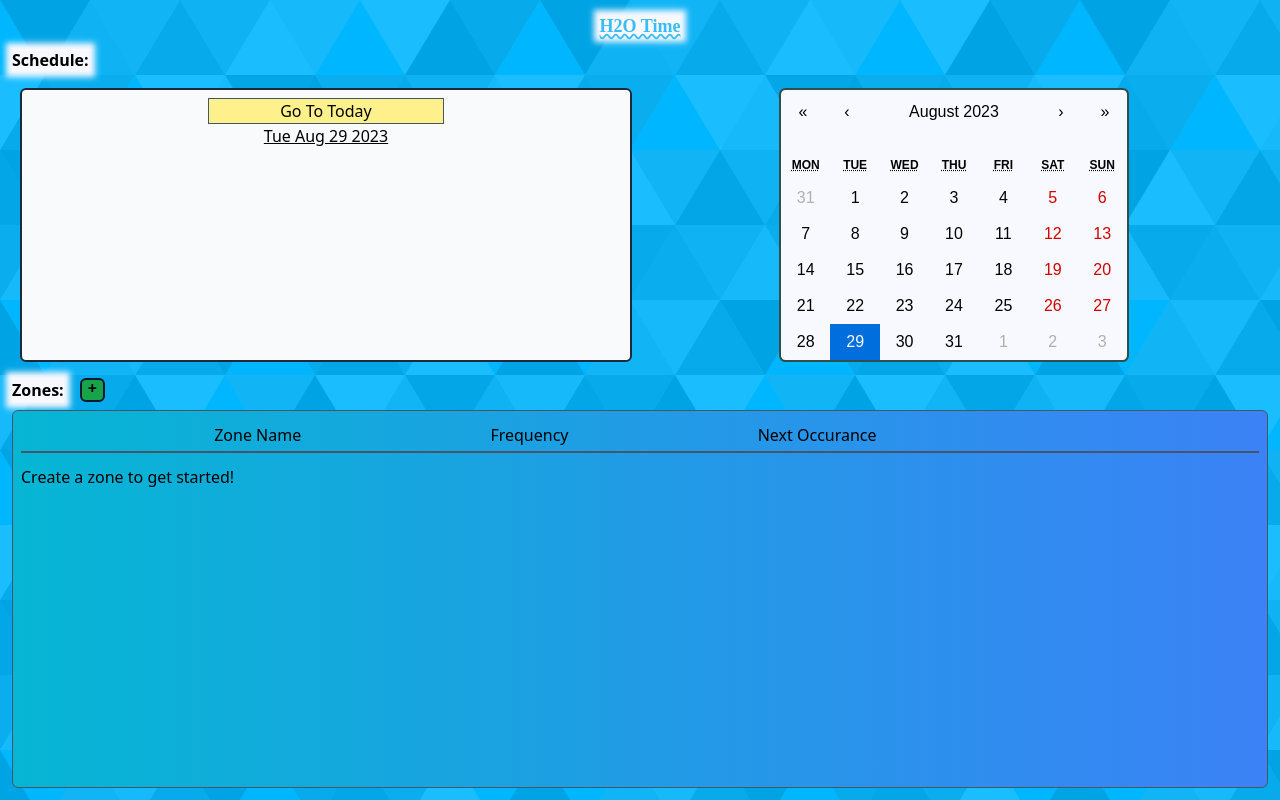
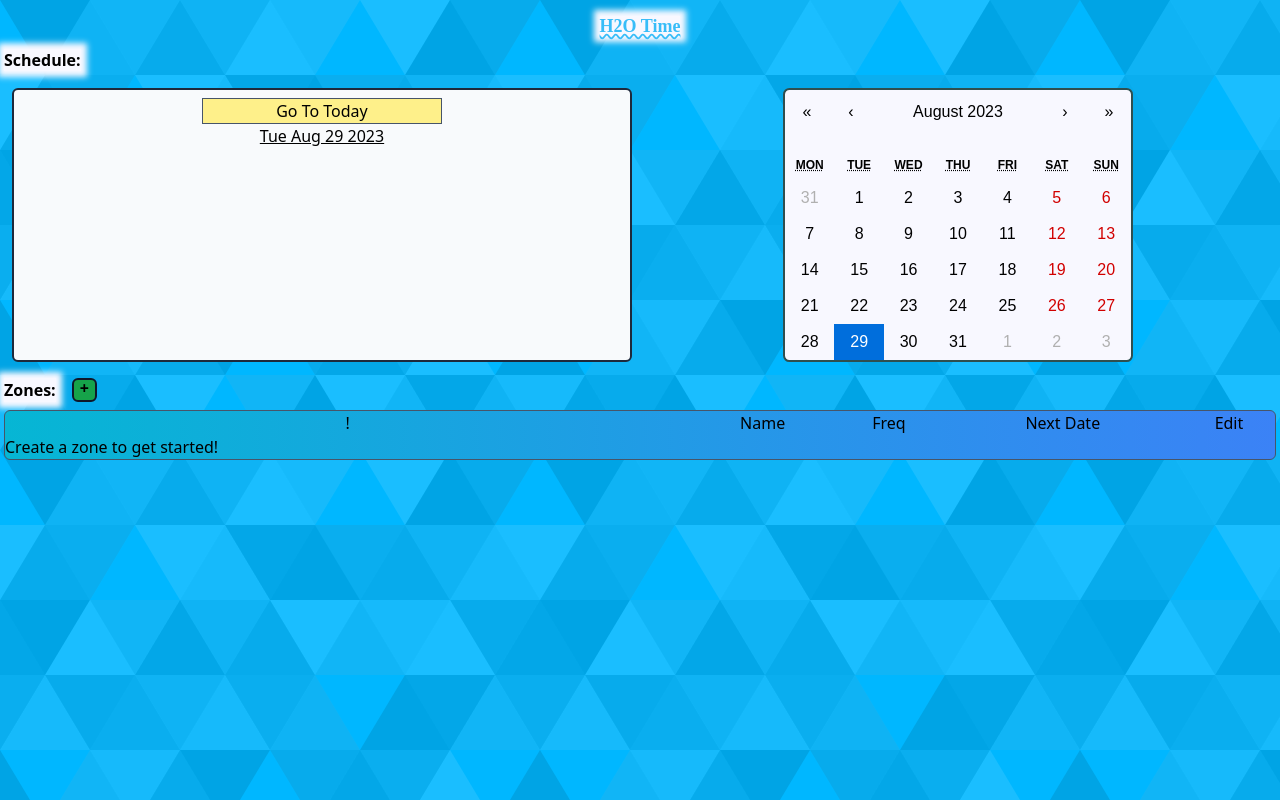
Before and after one commit to Jaron-Warren/H2O-Time, a React (Vite) app: page / in a window 1280 px wide. Built offline with nearby package versions, Linux system fonts and the light colour scheme.

Commit message:
zones view clean up

```diff
--- a/src/App.tsx
+++ b/src/App.tsx
@@ -109,7 +109,7 @@ function App() {
 
   return (
     <>
-      <div className="mx-1 flex max-h-screen min-h-screen flex-col gap-2 px-2">
+      <div className="mx-1 flex max-h-screen min-h-screen flex-col gap-2">
         <header className="mt-3">
           <h1 className="title text-center text-lg font-extrabold text-sky-400 underline decoration-wavy">
             <span className="whiteShadow">H2O Time</span>
@@ -136,15 +136,21 @@ function App() {
             <ComponentZoneModal addZone={addZone} />
           </div>
         </div>
-        <div className="mb-3 grow rounded-md border border-slate-600 bg-gradient-to-r from-cyan-500 to-blue-500">
-          <div className="m-2 flex flex-col gap-y-3">
-            <div className="flex flex-row justify-evenly border-b-2 border-slate-600 p-1">
-              <span>Zone Name</span>
-              <span>Frequency</span>
-              <span>Next Occurance</span>
-              <span></span>
+        <div className="mb-3 rounded-md border border-slate-600 bg-gradient-to-r from-cyan-500 to-blue-500">
+          <div className="table w-full">
+            <div className="table-header-group border-b-2 border-slate-600 p-1">
+              <div className="table-row">
+                <div className="table-cell text-center">!</div>
+                <div className="table-cell text-center">Name</div>
+                <div className="table-cell text-center">Freq</div>
+                <div className="table-cell text-center">Next Date</div>
+                <div className="table-cell text-center">Edit</div>
               </div>
-            {zoneData?.length === 0 && <div>Create a zone to get started!</div>}
+            </div>
+            <div className="table-row-group">
+              {zoneData?.length === 0 && (
+                <div>Create a zone to get started!</div>
+              )}
               {zoneData?.map((zone) => {
                 return (
                   <ComponentZone
@@ -158,6 +164,7 @@ function App() {
             </div>
           </div>
         </div>
+      </div>
     </>
   );
 }
--- a/src/componentZone.tsx
+++ b/src/componentZone.tsx
@@ -44,14 +44,28 @@ export function ComponentZone({
 
   return (
     <>
-      <div className="flex flex-row justify-evenly border-b-2 border-slate-600 p-1">
+      <div className="table-row place-items-center border-b-2 border-slate-600 p-1">
+        {scheduleMissed && Object.keys(scheduleMissed).length == 0 && (
+          <div className="flex justify-center">
+            <svg
+              xmlns="http://www.w3.org/2000/svg"
+              width="24"
+              height="24"
+              viewBox="0 0 24 24"
+              className="table-cell fill-green-800 pl-1"
+              data-name="smiley"
+            >
+              <path d="M12 2c5.514 0 10 4.486 10 10s-4.486 10-10 10-10-4.486-10-10 4.486-10 10-10zm0-2c-6.627 0-12 5.373-12 12s5.373 12 12 12 12-5.373 12-12-5.373-12-12-12zm5.507 13.941c-1.512 1.195-3.174 1.931-5.506 1.931-2.334 0-3.996-.736-5.508-1.931l-.493.493c1.127 1.72 3.2 3.566 6.001 3.566 2.8 0 4.872-1.846 5.999-3.566l-.493-.493zm-9.007-5.941c-.828 0-1.5.671-1.5 1.5s.672 1.5 1.5 1.5 1.5-.671 1.5-1.5-.672-1.5-1.5-1.5zm7 0c-.828 0-1.5.671-1.5 1.5s.672 1.5 1.5 1.5 1.5-.671 1.5-1.5-.672-1.5-1.5-1.5z" />
+            </svg>
+          </div>
+        )}
         {scheduleMissed && Object.keys(scheduleMissed).length !== 0 && (
           <svg
             fill="none"
             viewBox="0 0 24 24"
             strokeWidth={1.5}
             stroke="currentColor"
-            className="h-6 w-6 cursor-help"
+            className="table-cell cursor-help"
             data-name="warning"
           >
             <path
@@ -61,9 +75,12 @@ export function ComponentZone({
             />
           </svg>
         )}
-        <h4>{name}</h4>
-        <span>{frequency}</span>
-        <span>{nextOccurance.toString().slice(0, -14)}</span>
+        <h4 className=" table-cell text-center">{name}</h4>
+        <span className=" table-cell text-center">{frequency}</span>
+        <span className=" table-cell text-center">
+          {nextOccurance.toString().slice(0, -48)}
+        </span>
+        <div className="flex justify-center">
           <svg
             xmlns="http://www.w3.org/2000/svg"
             fill="none"
@@ -71,7 +88,7 @@ export function ComponentZone({
             strokeWidth={1.5}
             stroke="currentColor"
             onClick={showModal}
-          className="h-6 w-6 cursor-pointer"
+            className="table-cell h-6 w-6 cursor-pointer text-center"
             data-name="edit"
           >
             <path
@@ -80,6 +97,7 @@ export function ComponentZone({
               d="M16.862 4.487l1.687-1.688a1.875 1.875 0 112.652 2.652L10.582 16.07a4.5 4.5 0 01-1.897 1.13L6 18l.8-2.685a4.5 4.5 0 011.13-1.897l8.932-8.931zm0 0L19.5 7.125M18 14v4.75A2.25 2.25 0 0115.75 21H5.25A2.25 2.25 0 013 18.75V8.25A2.25 2.25 0 015.25 6H10"
             />
           </svg>
+        </div>
       </div>
       {/* edit dialog */}
       <dialog
--- a/src/componentZoneModal.tsx
+++ b/src/componentZoneModal.tsx
@@ -56,7 +56,7 @@ export function ComponentZoneModal({ addZone }) {
             onChange={(e) => setZoneName(e.target.value)}
             type="text"
             minLength={3}
-            maxLength={15}
+            maxLength={9}
           />
           <div className="font-bold">Frequency in days:</div>
           <input
```
Lines whose indentation alone changed are shown as unchanged.
